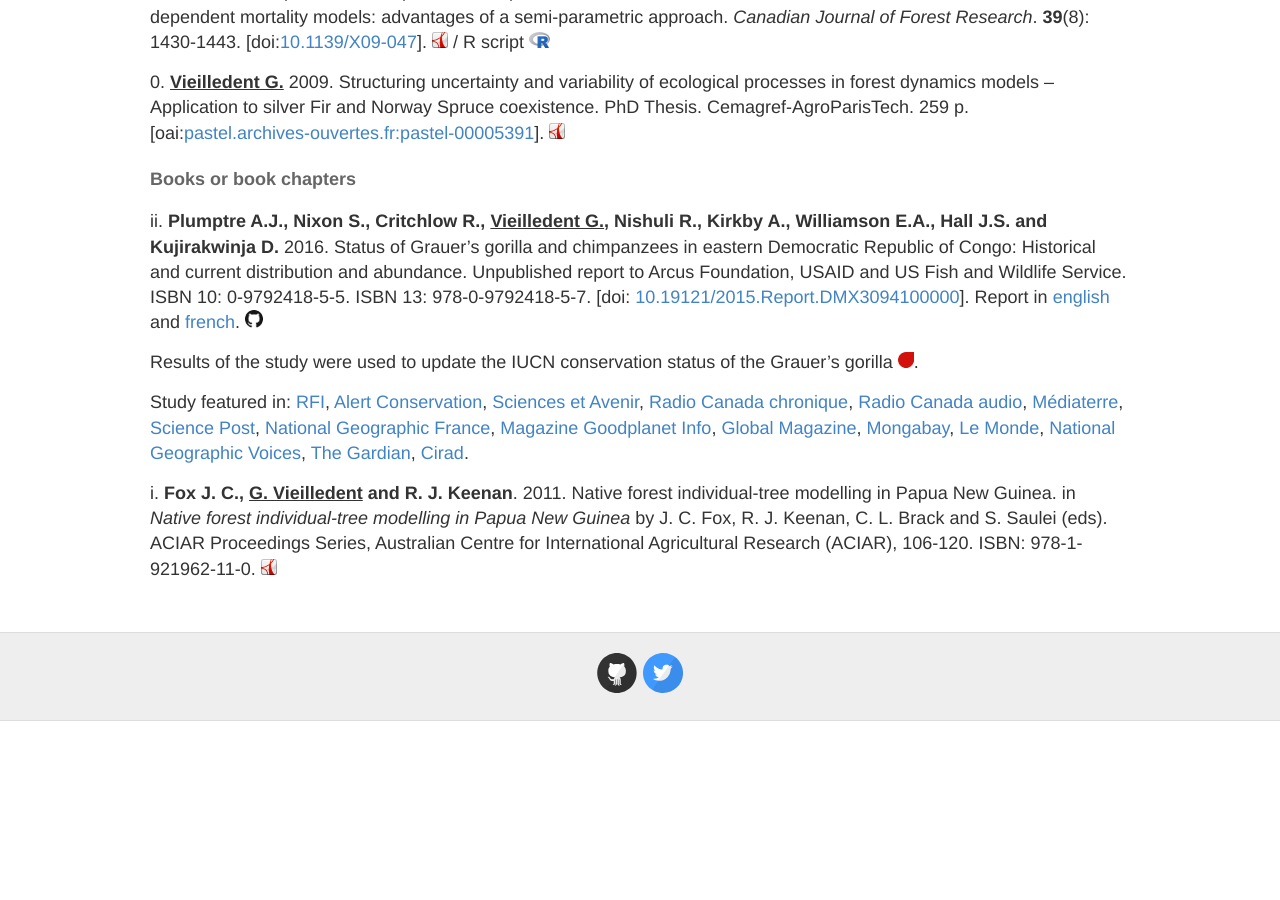
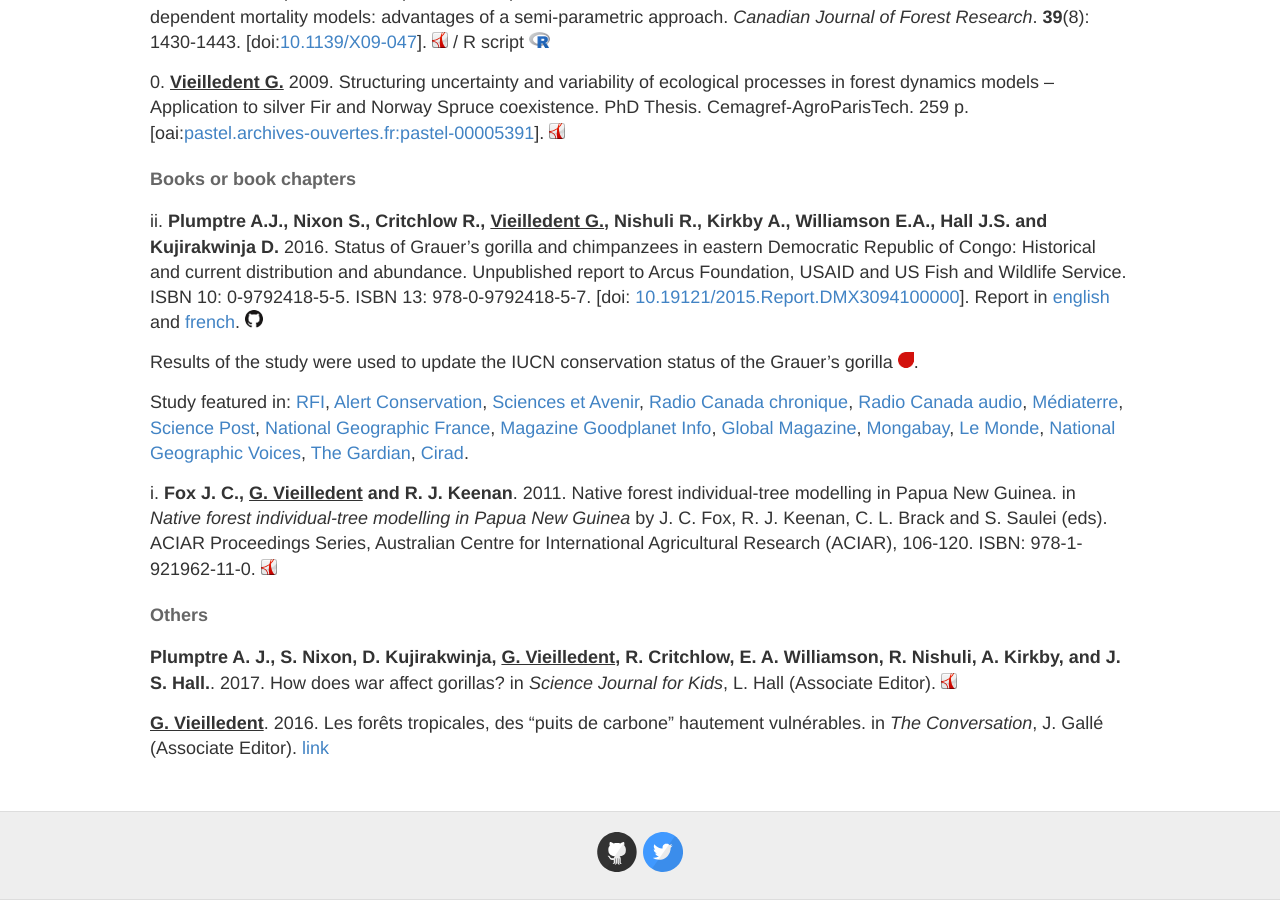
Before and after one commit to ghislainv/ghislainv.github.io, a Jekyll site: the page built from publications.md, in a window 1280 px wide and 900 px high, scrolled down 4313 px. Built offline with Jekyll 4.4.1, drawn with Linux system fonts in a browser that asks for light colours; before the commit the page ends 5034 px from its top, so only the background shows below that; some of the changed text lies outside the part shown.

Commit message:
Add articles

```diff
--- a/publications.md
+++ b/publications.md
@@ -56,7 +56,8 @@ Study featured in:
 [Le Monde](http://www.lemonde.fr/planete/article/2016/09/04/la-biodiversite-mondiale-disparait-a-grande-vitesse_4992382_3244.html),
 [National Geographic Voices](http://voices.nationalgeographic.com/2016/09/04/grauers-gorilla-at-extremely-high-risk-of-extinction-in-the-wild/),
 [The Gardian](https://www.theguardian.com/environment/2016/sep/04/eastern-gorilla-critically-endangered-illegal-hunting-iucn-red-list),
-[Cirad](http://www.cirad.fr/en/news/all-news-items/press-releases/2016/state-of-emergency-for-the-grauer-s-gorilla).
+[Cirad](http://www.cirad.fr/en/news/all-news-items/press-releases/2016/state-of-emergency-for-the-grauer-s-gorilla),
+[Science Journal for Kids](http://www.sciencejournalforkids.org/articles/how-does-war-affect-gorillas).
 
 24\. **<span style="text-decoration: underline;">Vieilledent G.</span>, O. Gardi, C. Grinand, C. Burren, M. Andriamanjato, C. Camara, C. J. Gardner, L. Glass, A. Rasolohery, H. Rakoto Ratsimba, V. Gond, J.-R. Rakotoarijaona**. 2016. Bioclimatic envelope models predict a decrease in tropical forest carbon stocks with climate change in Madagascar. _Journal of Ecology_. **104**: 703-715.
 \[doi:[10.1111/1365-2745.12548](http://dx.doi.org/10.1111/1365-2745.12548)\].
@@ -268,3 +269,9 @@ Study featured in:
 
 i\. **Fox J. C., <span style="text-decoration: underline;">G. Vieilledent</span> and R. J. Keenan**. 2011. Native forest
 individual-tree modelling in Papua New Guinea. in _Native forest individual-tree modelling in Papua New Guinea_ by J. C. Fox, R. J. Keenan, C. L. Brack and S. Saulei (eds). ACIAR Proceedings Series, Australian Centre for International Agricultural Research (ACIAR), 106-120. ISBN: 978-1-921962-11-0. [![pdf](/images/logos/logo-pdf.png "manuscript in pdf")](http://aciar.gov.au/files/node/14125/native_forest_management_in_papua_new_guinea_adva_17895.pdf)
+
+#### Others
+
+**Plumptre A. J., S. Nixon, D. Kujirakwinja, <span style="text-decoration: underline;">G. Vieilledent</span>, R. Critchlow, E. A. Williamson, R. Nishuli, A. Kirkby, and J. S. Hall.**. 2017. How does war affect gorillas? in _Science Journal for Kids_, L. Hall (Associate Editor). [![pdf](/images/logos/logo-pdf.png "manuscript in pdf")](http://www.sciencejournalforkids.org/uploads/5/4/2/8/54289603/gorilla_article_key.pdf)
+
+**<span style="text-decoration: underline;">G. Vieilledent</span>**. 2016. Les forêts tropicales, des "puits de carbone" hautement vulnérables. in _The Conversation_, J. Gallé (Associate Editor). [link](https://theconversation.com/les-forets-tropicales-des-puits-de-carbone-hautement-vulnerables-54281)
```
